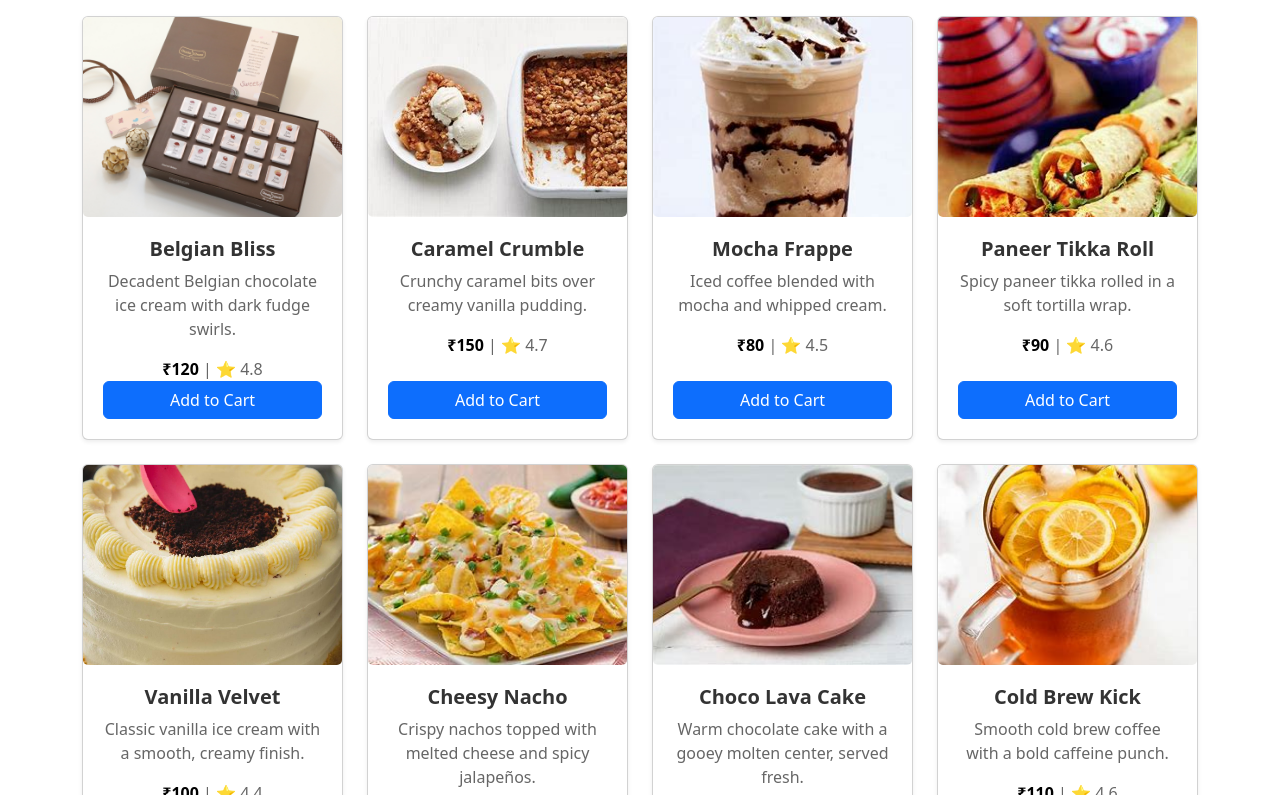
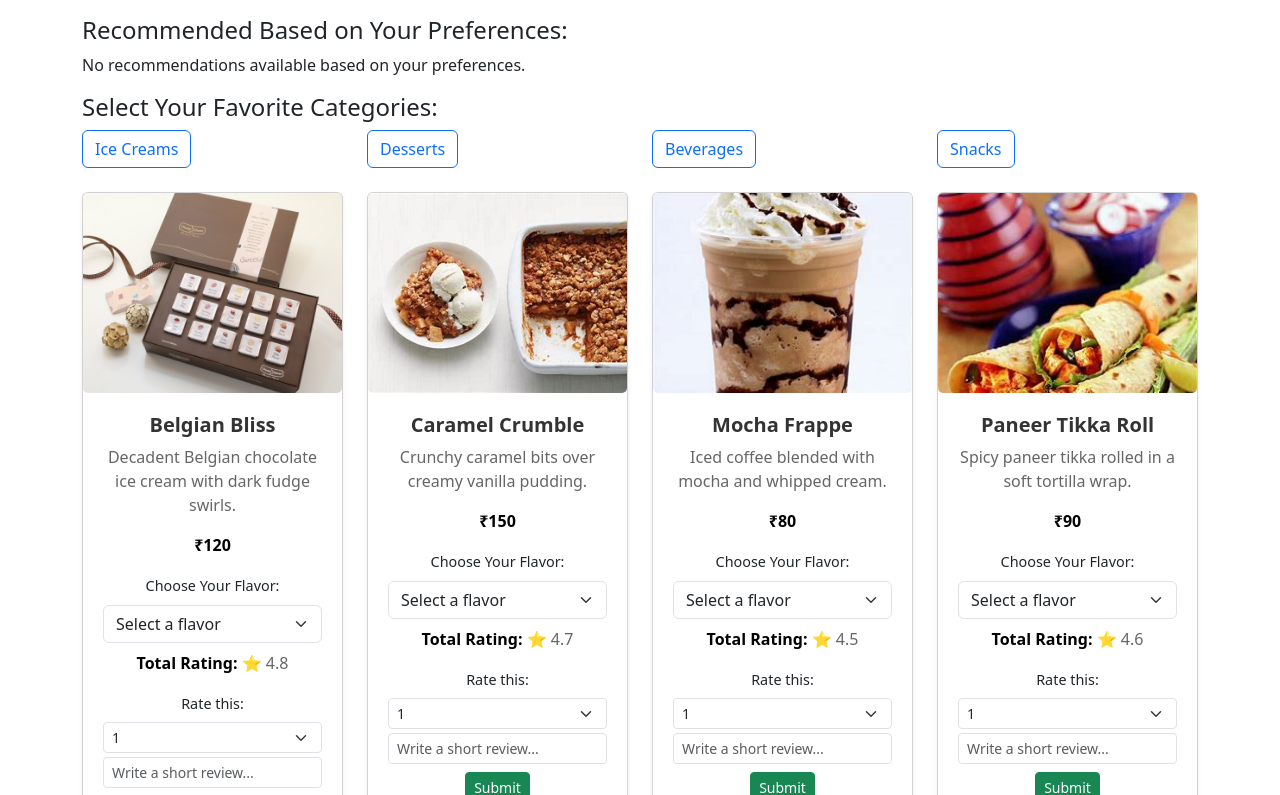
Before and after one commit to sanikasail00/Ideal_cafe, a React (Vite) app: page /Menu in a window 1280 px wide. Shown: the part 265-1060 px from the top of the page. Built offline with nearby package versions, Linux system fonts and the light colour scheme.

Commit message:
Added Userrating and Userprefernces

```diff
--- a/src/components/Menupage.jsx
+++ b/src/components/Menupage.jsx
@@ -1,14 +1,14 @@
-import React, { useState } from "react";
-import { Container, Row, Col, Card, Button, Form } from "react-bootstrap"
-import Belgian from "../assets/Menu/Belgian/Belgian.jpg"
-import Caramel from "../assets/Menu/Caramel/Caramel.jpg"
-import Mocha from "../assets/Menu/Mocha/Mocha.jpg"
-import Paneer from "../assets/Menu/Paneer/Paneer.jpg"
-import Vanilla from "../assets/Menu/Vanilla/vanilla.jpg"
+import React, { useState, useEffect } from "react";
+import { Container, Row, Col, Card, Button, Form } from "react-bootstrap";
+import StarRating from "../components/StarRating";
+import Belgian from "../assets/Menu/Belgian/Belgian.jpg";
+import Caramel from "../assets/Menu/Caramel/Caramel.jpg";
+import Mocha from "../assets/Menu/Mocha/Mocha.jpg";
+import Paneer from "../assets/Menu/Paneer/Paneer.jpg";
+import Vanilla from "../assets/Menu/Vanilla/vanilla.jpg";
 import CheesyNacho from "../assets/Menu/CheesyNacho/cheesynacho.jpg";
-import ChocoLava from "../assets/Menu/ChocoLava/chocolava.jpg"
-import ColdBrewKick from "../assets/Menu/ColdBrewKick/coldbrewkick.jpg"
-
+import ChocoLava from "../assets/Menu/ChocoLava/chocolava.jpg";
+import ColdBrewKick from "../assets/Menu/ColdBrewKick/coldbrewkick.jpg";
 
 const menuData = [
   {
@@ -37,7 +37,7 @@ const menuData = [
     id: 3,
     name: "Mocha Frappe",
     category: "Beverages",
-    image:Mocha,
+    image: Mocha,
     description: "Iced coffee blended with mocha and whipped cream.",
     price: 80,
     rating: 4.5,
@@ -48,7 +48,7 @@ const menuData = [
     id: 4,
     name: "Paneer Tikka Roll",
     category: "Snacks",
-    image:Paneer,
+    image: Paneer,
     description: "Spicy paneer tikka rolled in a soft tortilla wrap.",
     price: 90,
     rating: 4.6,
@@ -82,7 +82,8 @@ const menuData = [
     name: "Choco Lava Cake",
     category: "Desserts",
     image: ChocoLava,
-    description: "Warm chocolate cake with a gooey molten center, served fresh.",
+    description:
+      "Warm chocolate cake with a gooey molten center, served fresh.",
     price: 130,
     rating: 4.9,
     popularity: 92,
@@ -104,9 +105,34 @@ const menuData = [
 export default function CafeMenu() {
   const [filter, setFilter] = useState("All");
   const [sortBy, setSortBy] = useState("");
+  const [reviews, setReviews] = useState({});
+  const [userPreferences, setUserPreferences] = useState([]); // New state to track preferences
+  const [recommendedItems, setRecommendedItems] = useState([]); // State to hold recommended items
 
   const handleFilter = (e) => setFilter(e.target.value);
   const handleSort = (e) => setSortBy(e.target.value);
+
+  // Update recommended items based on user preferences
+  useEffect(() => {
+    if (userPreferences.length > 0) {
+      const recommendations = menuData.filter((item) =>
+        userPreferences.includes(item.category)
+      );
+      setRecommendedItems(recommendations);
+    }
+  }, [userPreferences]);
+
+  const handleReviewSubmit = (id, rating, text) => {
+    setReviews((prev) => ({
+      ...prev,
+      [id]: [...(prev[id] || []), { rating, text }],
+    }));
+  };
+
+  const handlePreference = (category) => {
+    // Add the selected category to the preferences list
+    setUserPreferences((prev) => [...new Set([...prev, category])]);
+  };
 
   const filteredMenu = menuData.filter((item) => {
     if (filter === "Only Ice Creams") return item.category === "Ice Creams";
@@ -115,7 +141,6 @@ export default function CafeMenu() {
     if (filter === "All") return true;
     return item.category === filter;
   });
-
 
   const sortedMenu = [...filteredMenu].sort((a, b) => {
     if (sortBy === "price") return a.price - b.price;
@@ -137,8 +162,8 @@ export default function CafeMenu() {
             <option value="New Arrivals">New Arrivals</option>
             <option value="Ice Creams">Ice Creams</option>
             <option value="Desserts">Desserts</option>
-            <option value="Beverages"> Beverages</option>
-            <option value="Snacks"> Snacks</option>
+            <option value="Beverages">Beverages</option>
+            <option value="Snacks">Snacks</option>
           </Form.Select>
         </Col>
         <Col md={6}>
@@ -149,6 +174,49 @@ export default function CafeMenu() {
             <option value="rating">Rating</option>
           </Form.Select>
         </Col>
+      </Row>
+
+      <h4>Recommended Based on Your Preferences:</h4>
+      <Row>
+        {recommendedItems.length > 0 ? (
+          recommendedItems.map((item) => (
+            <Col key={item.id} md={3} className="mb-4">
+              <Card className="h-100 shadow-sm">
+                <Card.Img
+                  src={item.image}
+                  alt={item.name}
+                  style={{ height: "200px", objectFit: "cover" }}
+                />
+                <Card.Body className="d-flex flex-column justify-content-between">
+                  <Card.Title>{item.name}</Card.Title>
+                  <Card.Text>{item.description}</Card.Text>
+                  <Card.Text>
+                    <strong>₹{item.price}</strong>
+                  </Card.Text>
+                  <Button variant="primary" className="mt-3">
+                    Add to Cart
+                  </Button>
+                </Card.Body>
+              </Card>
+            </Col>
+          ))
+        ) : (
+          <p>No recommendations available based on your preferences.</p>
+        )}
+      </Row>
+
+      <h4>Select Your Favorite Categories:</h4>
+      <Row>
+        {["Ice Creams", "Desserts", "Beverages", "Snacks"].map((category) => (
+          <Col key={category} md={3} className="mb-4">
+            <Button
+              variant="outline-primary"
+              onClick={() => handlePreference(category)}
+            >
+              {category}
+            </Button>
+          </Col>
+        ))}
       </Row>
 
       <Row>
@@ -165,10 +233,95 @@ export default function CafeMenu() {
                   <Card.Title>{item.name}</Card.Title>
                   <Card.Text>{item.description}</Card.Text>
                   <Card.Text>
-                    <strong>₹{item.price}</strong> | ⭐ {item.rating}
+                    <strong>₹{item.price}</strong>
                   </Card.Text>
+
+                  <Form.Group className="mb-2">
+                    <Form.Label style={{ fontSize: "0.9em" }}>
+                      Choose Your Flavor:
+                    </Form.Label>
+                    <Form.Select name={`flavor-${item.id}`} className="mb-1">
+                      <option value="">Select a flavor</option>
+                      {[
+                        "Chocolate",
+                        "Vanilla",
+                        "Caramel",
+                        "Coffee",
+                        "Spicy",
+                        "Cheesy",
+                      ].map((flavor) => (
+                        <option key={flavor} value={flavor}>
+                          {flavor}
+                        </option>
+                      ))}
+                    </Form.Select>
+                  </Form.Group>
+
+                  {reviews[item.id] && reviews[item.id].length > 0 ? (
+                    <>
+                      <Card.Text className="mb-1">
+                        <strong>Users Rated:</strong>{" "}
+                        <StarRating
+                          rating={Math.round(
+                            reviews[item.id].reduce(
+                              (sum, r) => sum + r.rating,
+                              0
+                            ) / reviews[item.id].length
+                          )}
+                        />
+                        <span style={{ fontSize: "0.85em", color: "#555" }}>
+                          ({reviews[item.id].length} review
+                          {reviews[item.id].length > 1 ? "s" : ""})
+                        </span>
+                      </Card.Text>
+                    </>
+                  ) : (
+                    <Card.Text>
+                      <strong>Total Rating:</strong> ⭐ {item.rating}
+                    </Card.Text>
+                  )}
+
+                  <Form
+                    onSubmit={(e) => {
+                      e.preventDefault();
+                      const rating = parseInt(e.target.rating.value);
+                      const text = e.target.review.value;
+                      handleReviewSubmit(item.id, rating, text);
+                      e.target.reset();
+                    }}
+                  >
+                    <Form.Group className="mt-2">
+                      <Form.Label style={{ fontSize: "0.9em" }}>
+                        Rate this:
+                      </Form.Label>
+                      <Form.Select name="rating" size="sm" required>
+                        {[1, 2, 3, 4, 5].map((val) => (
+                          <option key={val} value={val}>
+                            {val}
+                          </option>
+                        ))}
+                      </Form.Select>
+                      <Form.Control
+                        name="review"
+                        placeholder="Write a short review..."
+                        className="mt-1"
+                        size="sm"
+                        required
+                      />
+                      <Button
+                        type="submit"
+                        variant="success"
+                        size="sm"
+                        className="mt-2"
+                      >
+                        Submit
+                      </Button>
+                    </Form.Group>
+                  </Form>
                 </div>
-                <Button variant="primary">Add to Cart</Button>
+                <Button variant="primary" className="mt-3">
+                  Add to Cart
+                </Button>
               </Card.Body>
             </Card>
           </Col>
--- /dev/null
+++ b/src/components/StarRating.jsx
@@ -0,0 +1,21 @@
+import React from "react";
+import { FaStar } from "react-icons/fa";
+
+export default function StarRating({ rating, onRate }) {
+  return (
+    <div>
+      {[...Array(5)].map((_, i) => {
+        const filled = i < rating;
+        return (
+          <FaStar
+            key={i}
+            size={20}
+            color={filled ? "#ffc107" : "#e4e5e9"}
+            style={{ cursor: onRate ? "pointer" : "default" }}
+            onClick={() => onRate && onRate(i + 1)}
+          />
+        );
+      })}
+    </div>
+  );
+}
```
Lines whose indentation alone changed are shown as unchanged.
